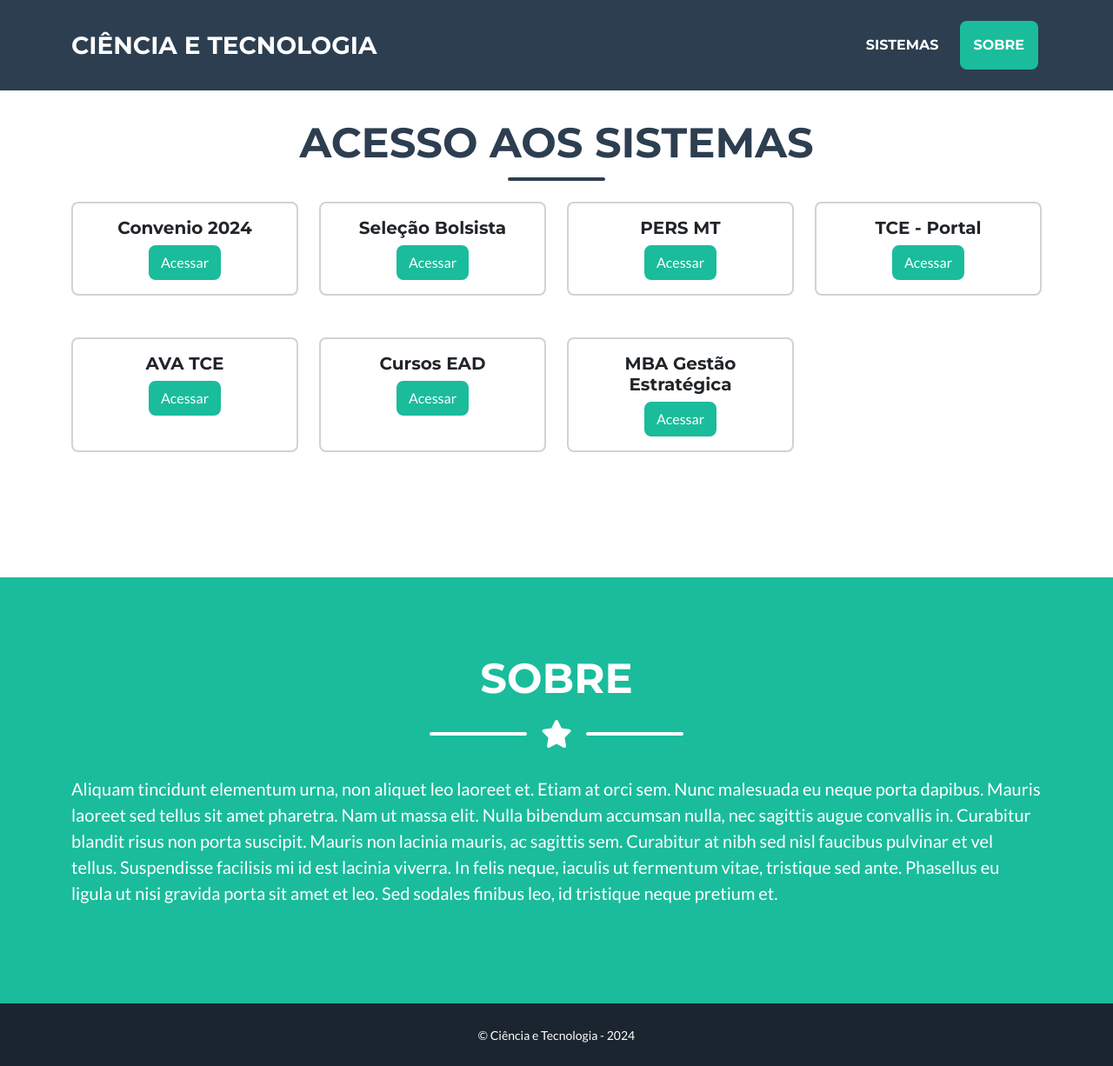
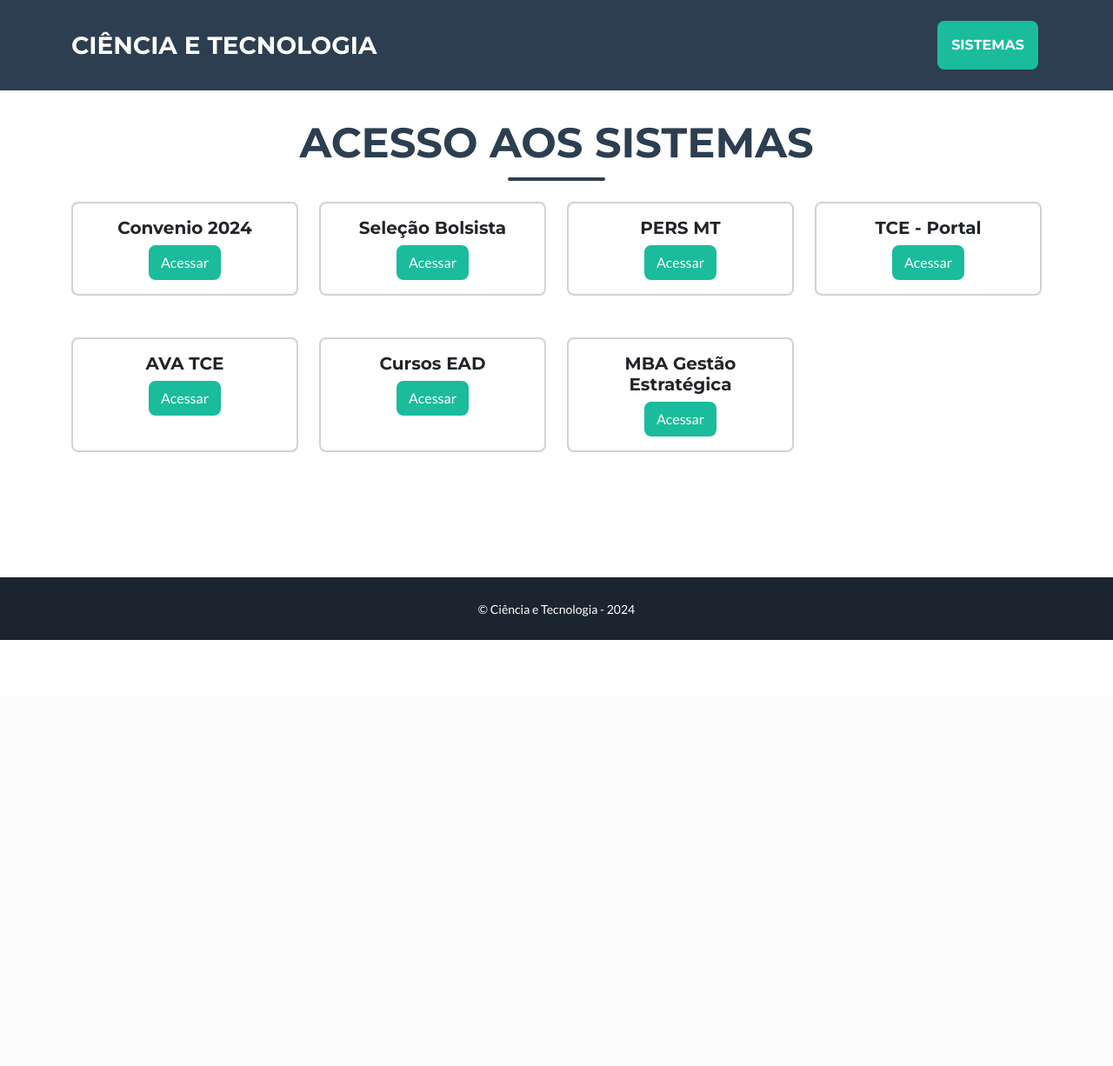
Before and after one commit to rodrigosevero/cienciatecnologia-site, a PHP site: page / in a window 1280 px wide. Shown: the whole page at 87% size. After the commit the page ends 736 px from the top, so only its background shows below. Run offline with PHP 8.4, Linux system fonts and the light colour scheme; some libraries are stand-ins or nearby versions.

Commit message:
ajuste na home

```diff
--- a/index.php
+++ b/index.php
@@ -34,8 +34,8 @@
                 <ul class="navbar-nav ms-auto">
                     <li class="nav-item mx-0 mx-lg-1"><a class="nav-link py-3 px-0 px-lg-3 rounded"
                             href="#sistemas">Sistemas</a></li>
-                    <li class="nav-item mx-0 mx-lg-1"><a class="nav-link py-3 px-0 px-lg-3 rounded"
-                            href="#about">Sobre</a></li>
+                    <!-- <li class="nav-item mx-0 mx-lg-1"><a class="nav-link py-3 px-0 px-lg-3 rounded"
+                            href="#about">Sobre</a></li> -->
                     <!-- <li class="nav-item mx-0 mx-lg-1"><a class="nav-link py-3 px-0 px-lg-3 rounded"
                             href="#contact">Contact</a></li> -->
                 </ul>
@@ -174,17 +174,17 @@
         </div>
     </section>
     <!-- About Section-->
-    <section class="page-section bg-primary text-white mb-0" id="about">
+    <!-- <section class="page-section bg-primary text-white mb-0" id="about">
         <div class="container">
-            <!-- About Section Heading-->
+
             <h2 class="page-section-heading text-center text-uppercase text-white">Sobre</h2>
-            <!-- Icon Divider-->
+
             <div class="divider-custom divider-light">
                 <div class="divider-custom-line"></div>
                 <div class="divider-custom-icon"><i class="fas fa-star"></i></div>
                 <div class="divider-custom-line"></div>
             </div>
-            <!-- About Section Content-->
+
             <div class="row">
                 <div class="col-lg-12 ms-auto">
                     <p class="lead">
@@ -193,15 +193,15 @@
                 </div>
 
             </div>
-            <!-- About Section Button-->
-            <!-- <div class="text-center mt-4">
-                    <a class="btn btn-xl btn-outline-light" href="https://startbootstrap.com/theme/freelancer/">
-                        <i class="fas fa-download me-2"></i>
-                        Free Download!
-                    </a>
-                </div> -->
+
+            <div class="text-center mt-4">
+                <a class="btn btn-xl btn-outline-light" href="https://startbootstrap.com/theme/freelancer/">
+                    <i class="fas fa-download me-2"></i>
+                    Free Download!
+                </a>
+            </div>
         </div>
-    </section>
+    </section> -->
     <!-- Contact Section-->
 
     <!-- Footer-->
```
